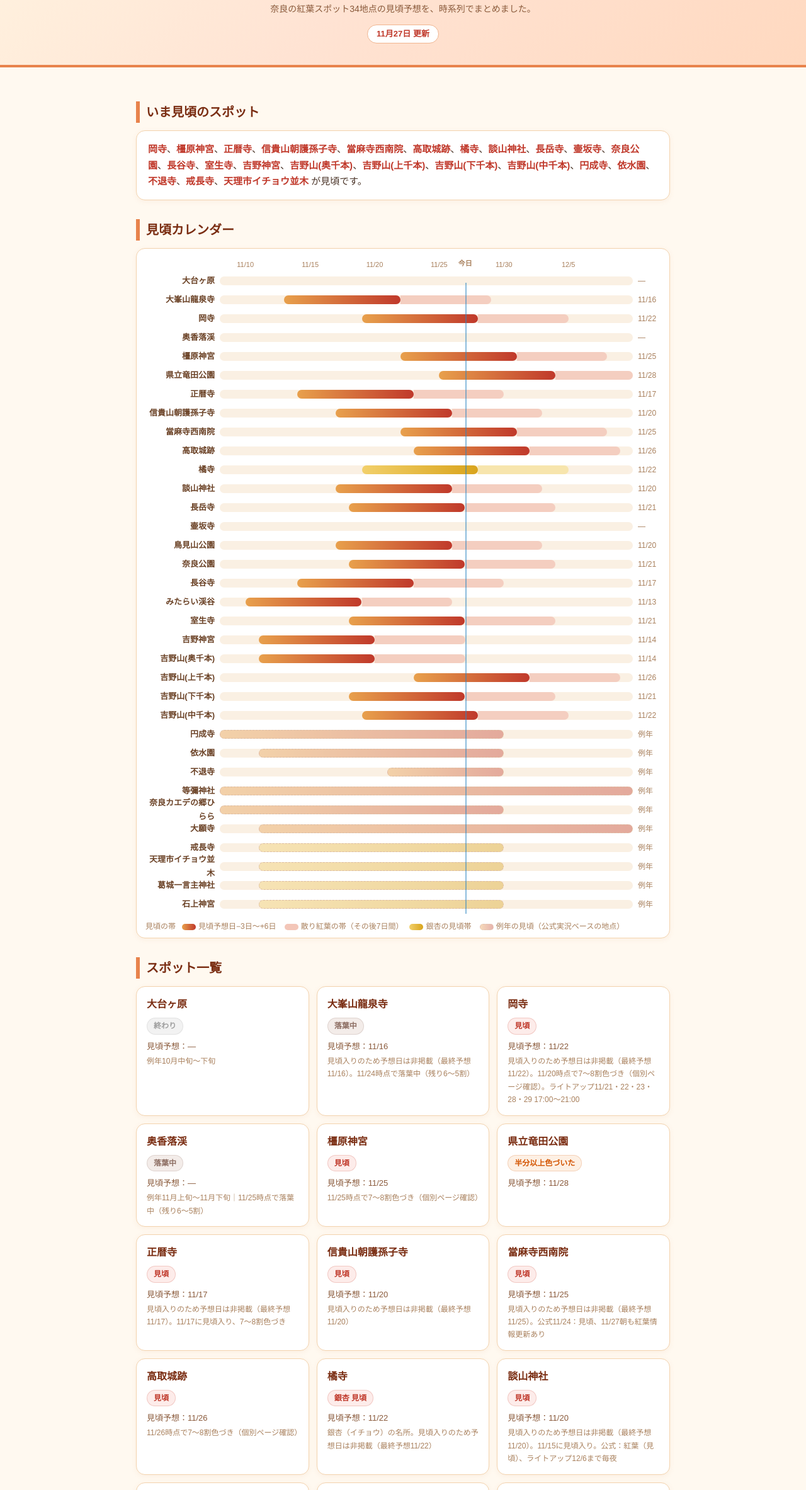
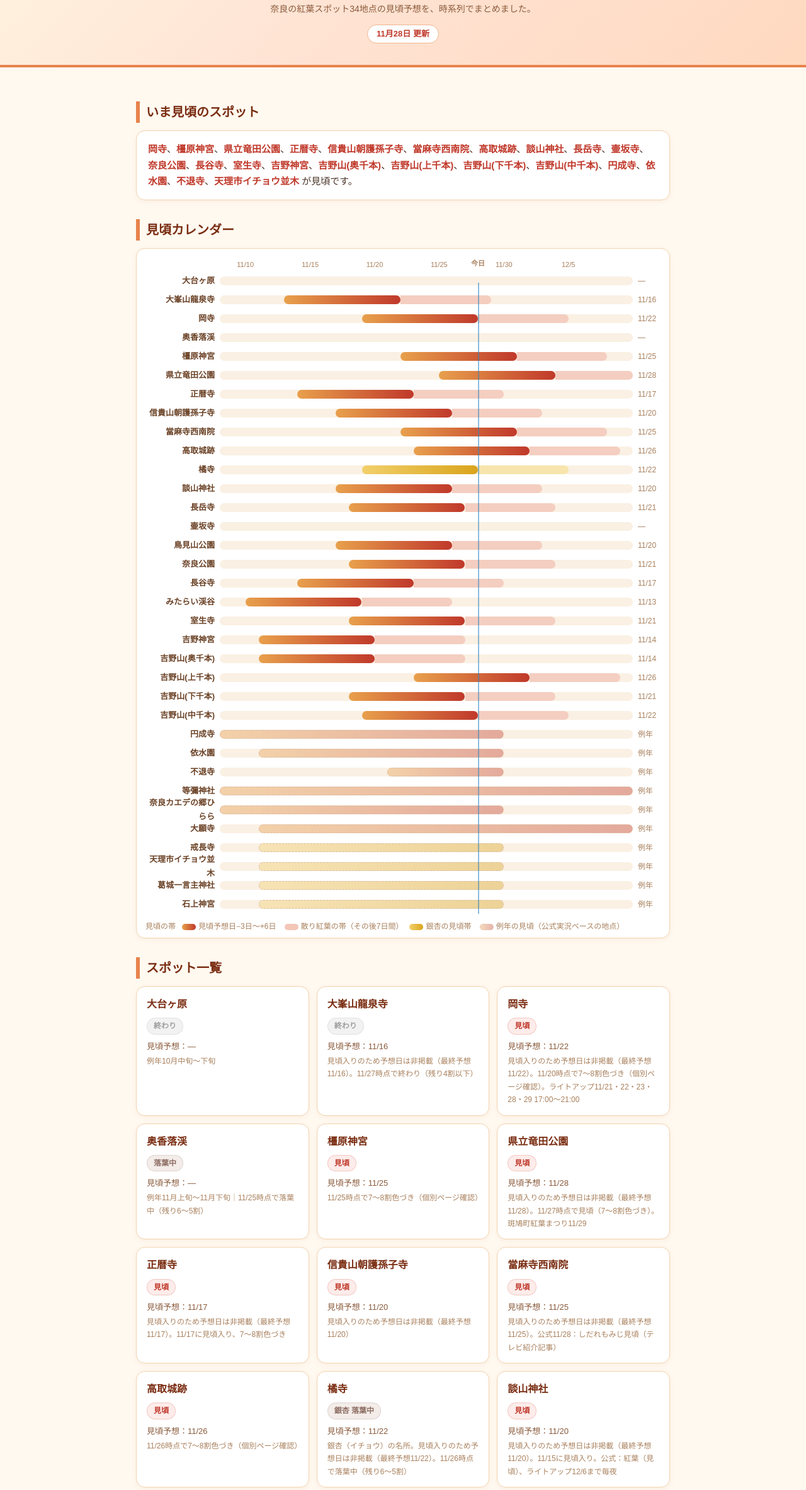
Before and after one commit to take-creator-nara/nara-koyo, a plain HTML site: page index.html in a window 1280 px wide. Shown: the part 131-2497 px from the top of the page at 63% size. Drawn offline with Linux system fonts and the light colour scheme.

Commit message:
奈良の紅葉タイムライン 2026-11-28版

```diff
--- a/index.html
+++ b/index.html
@@ -51,17 +51,17 @@
   <div class="kicker">NARA AUTUMN LEAVES</div>
   <h1>🍁 奈良の紅葉タイムライン</h1>
   <p>奈良の紅葉スポット34地点の見頃予想を、時系列でまとめました。</p>
-  <div class="upd">11月27日 更新</div>
+  <div class="upd">11月28日 更新</div>
 </header>
 <main>
   <h2>いま見頃のスポット</h2>
-  <div class="now-box"><b>岡寺</b>、<b>橿原神宮</b>、<b>正暦寺</b>、<b>信貴山朝護孫子寺</b>、<b>當麻寺西南院</b>、<b>高取城跡</b>、<b>橘寺</b>、<b>談山神社</b>、<b>長岳寺</b>、<b>壷坂寺</b>、<b>奈良公園</b>、<b>長谷寺</b>、<b>室生寺</b>、<b>吉野神宮</b>、<b>吉野山(奥千本)</b>、<b>吉野山(上千本)</b>、<b>吉野山(下千本)</b>、<b>吉野山(中千本)</b>、<b>円成寺</b>、<b>依水園</b>、<b>不退寺</b>、<b>戒長寺</b>、<b>天理市イチョウ並木</b> が見頃です。</div>
+  <div class="now-box"><b>岡寺</b>、<b>橿原神宮</b>、<b>県立竜田公園</b>、<b>正暦寺</b>、<b>信貴山朝護孫子寺</b>、<b>當麻寺西南院</b>、<b>高取城跡</b>、<b>談山神社</b>、<b>長岳寺</b>、<b>壷坂寺</b>、<b>奈良公園</b>、<b>長谷寺</b>、<b>室生寺</b>、<b>吉野神宮</b>、<b>吉野山(奥千本)</b>、<b>吉野山(上千本)</b>、<b>吉野山(下千本)</b>、<b>吉野山(中千本)</b>、<b>円成寺</b>、<b>依水園</b>、<b>不退寺</b>、<b>天理市イチョウ並木</b> が見頃です。</div>
 
   <h2>見頃カレンダー</h2>
   <div class="chart"><div class="chart-inner">
-    <div class="axis"><span style="left:6.2%">11/10</span><span style="left:21.9%">11/15</span><span style="left:37.5%">11/20</span><span style="left:53.1%">11/25</span><span style="left:68.8%">11/30</span><span style="left:84.4%">12/5</span><span class="today-lab" style="left:59.4%">今日</span></div>
+    <div class="axis"><span style="left:6.2%">11/10</span><span style="left:21.9%">11/15</span><span style="left:37.5%">11/20</span><span style="left:53.1%">11/25</span><span style="left:68.8%">11/30</span><span style="left:84.4%">12/5</span><span class="today-lab" style="left:62.5%">今日</span></div>
     <div style="position:relative">
-      <div class="today" style="left:calc(118px + (100% - 162px) * 0.5938)"></div>
+      <div class="today" style="left:calc(118px + (100% - 162px) * 0.6250)"></div>
       <div class="trow">
       <div class="tname">大台ヶ原</div>
       <div class="ttrack"></div>
@@ -213,9 +213,9 @@
       <div class="cnote">例年10月中旬〜下旬</div>
     </div><div class="card">
       <div class="cname">大峯山龍泉寺</div>
-      <span class="chip" style="color:#8d6e63;background:#f3ece9;border:1px solid #8d6e6333">落葉中</span>
+      <span class="chip" style="color:#9e9e9e;background:#f2f2f2;border:1px solid #9e9e9e33">終わり</span>
       <div class="cpeak">見頃予想：11/16</div>
-      <div class="cnote">見頃入りのため予想日は非掲載（最終予想11/16）。11/24時点で落葉中（残り6〜5割）</div>
+      <div class="cnote">見頃入りのため予想日は非掲載（最終予想11/16）。11/27時点で終わり（残り4割以下）</div>
     </div><div class="card">
       <div class="cname">岡寺</div>
       <span class="chip" style="color:#c0392b;background:#fdecea;border:1px solid #c0392b33">見頃</span>
@@ -233,9 +233,9 @@
       <div class="cnote">11/25時点で7〜8割色づき（個別ページ確認）</div>
     </div><div class="card">
       <div class="cname">県立竜田公園</div>
-      <span class="chip" style="color:#d35400;background:#fdf0e4;border:1px solid #d3540033">半分以上色づいた</span>
+      <span class="chip" style="color:#c0392b;background:#fdecea;border:1px solid #c0392b33">見頃</span>
       <div class="cpeak">見頃予想：11/28</div>
-      <div class="cnote"></div>
+      <div class="cnote">見頃入りのため予想日は非掲載（最終予想11/28）。11/27時点で見頃（7〜8割色づき）。斑鳩町紅葉まつり11/29</div>
     </div><div class="card">
       <div class="cname">正暦寺</div>
       <span class="chip" style="color:#c0392b;background:#fdecea;border:1px solid #c0392b33">見頃</span>
@@ -250,7 +250,7 @@
       <div class="cname">當麻寺西南院</div>
       <span class="chip" style="color:#c0392b;background:#fdecea;border:1px solid #c0392b33">見頃</span>
       <div class="cpeak">見頃予想：11/25</div>
-      <div class="cnote">見頃入りのため予想日は非掲載（最終予想11/25）。公式11/24：見頃、11/27朝も紅葉情報更新あり</div>
+      <div class="cnote">見頃入りのため予想日は非掲載（最終予想11/25）。公式11/28：しだれもみじ見頃（テレビ紹介記事）</div>
     </div><div class="card">
       <div class="cname">高取城跡</div>
       <span class="chip" style="color:#c0392b;background:#fdecea;border:1px solid #c0392b33">見頃</span>
@@ -258,9 +258,9 @@
       <div class="cnote">11/26時点で7〜8割色づき（個別ページ確認）</div>
     </div><div class="card">
       <div class="cname">橘寺</div>
-      <span class="chip" style="color:#c0392b;background:#fdecea;border:1px solid #c0392b33">銀杏 見頃</span>
+      <span class="chip" style="color:#8d6e63;background:#f3ece9;border:1px solid #8d6e6333">銀杏 落葉中</span>
       <div class="cpeak">見頃予想：11/22</div>
-      <div class="cnote">銀杏（イチョウ）の名所。見頃入りのため予想日は非掲載（最終予想11/22）</div>
+      <div class="cnote">銀杏（イチョウ）の名所。見頃入りのため予想日は非掲載（最終予想11/22）。11/26時点で落葉中（残り6〜5割）</div>
     </div><div class="card">
       <div class="cname">談山神社</div>
       <span class="chip" style="color:#c0392b;background:#fdecea;border:1px solid #c0392b33">見頃</span>
@@ -300,12 +300,12 @@
       <div class="cname">室生寺</div>
       <span class="chip" style="color:#c0392b;background:#fdecea;border:1px solid #c0392b33">見頃</span>
       <div class="cpeak">見頃予想：11/21</div>
-      <div class="cnote">見頃入りのため予想日は非掲載（最終予想11/21）。宇陀見ごろ速報11/23見ごろ。ライトアップ11/7〜29の土日祝 17:00〜20:00</div>
+      <div class="cnote">見頃入りのため予想日は非掲載（最終予想11/21）。宇陀見ごろ速報11/23見ごろ。ライトアップ11/7〜29の土日祝 17:00〜20:00、声明コンサート11/29 18:30、フォトコン12/10まで</div>
     </div><div class="card">
       <div class="cname">吉野神宮</div>
       <span class="chip" style="color:#c0392b;background:#fdecea;border:1px solid #c0392b33">見頃</span>
       <div class="cpeak">見頃予想：11/14</div>
-      <div class="cnote">見頃入りのため予想日は非掲載（最終予想11/14）</div>
+      <div class="cnote">見頃入りのため予想日は非掲載（最終予想11/14）。公式IG 11/27投稿：見頃継続、落葉始まり</div>
     </div><div class="card">
       <div class="cname">吉野山(奥千本)</div>
       <span class="chip" style="color:#c0392b;background:#fdecea;border:1px solid #c0392b33">見頃</span>
@@ -345,7 +345,7 @@
       <div class="cname">等彌神社</div>
       <span class="chip" style="color:#b9770e;background:#fbf3e0;border:1px solid #b9770e33">色づき進む</span>
       <div class="cpeak">見頃時期：例年ベース（公式実況で更新）</div>
-      <div class="cnote">例年11月上旬〜12月上旬｜桃神池の逆さもみじ｜ライトアップ11/20〜26（本日最終日）。公式IGはテキスト取得できず、訪問者投稿11/23〜25では境内の紅葉は見頃色。村上さん11/26現地確認：桃神池のモミジはまだ色づいておらず逆さもみじは撮れず</div>
+      <div class="cnote">例年11月上旬〜12月上旬｜桃神池の逆さもみじ｜ライトアップ11/20〜26（終了）。公式IGはテキスト取得できず、訪問者投稿11/23〜25では境内の紅葉は見頃色。村上さん11/26現地確認：桃神池のモミジはまだ色づいておらず逆さもみじは撮れず</div>
     </div><div class="card">
       <div class="cname">奈良カエデの郷ひらら</div>
       <span class="chip" style="color:#8d6e63;background:#f3ece9;border:1px solid #8d6e6333">落葉中</span>
@@ -358,9 +358,9 @@
       <div class="cnote">例年11月中旬〜12月上旬｜宇陀見ごろ速報11/26落葉中</div>
     </div><div class="card">
       <div class="cname">戒長寺</div>
-      <span class="chip" style="color:#c0392b;background:#fdecea;border:1px solid #c0392b33">銀杏 見頃</span>
+      <span class="chip" style="color:#8d6e63;background:#f3ece9;border:1px solid #8d6e6333">銀杏 落葉中</span>
       <div class="cpeak">見頃時期：例年ベース（公式実況で更新）</div>
-      <div class="cnote">銀杏（オハツキイチョウ）例年11月中旬〜11月下旬</div>
+      <div class="cnote">銀杏（オハツキイチョウ）例年11月中旬〜11月下旬｜宇陀見ごろ速報11/27落葉中</div>
     </div><div class="card">
       <div class="cname">天理市イチョウ並木</div>
       <span class="chip" style="color:#c0392b;background:#fdecea;border:1px solid #c0392b33">銀杏 見頃</span>
```
